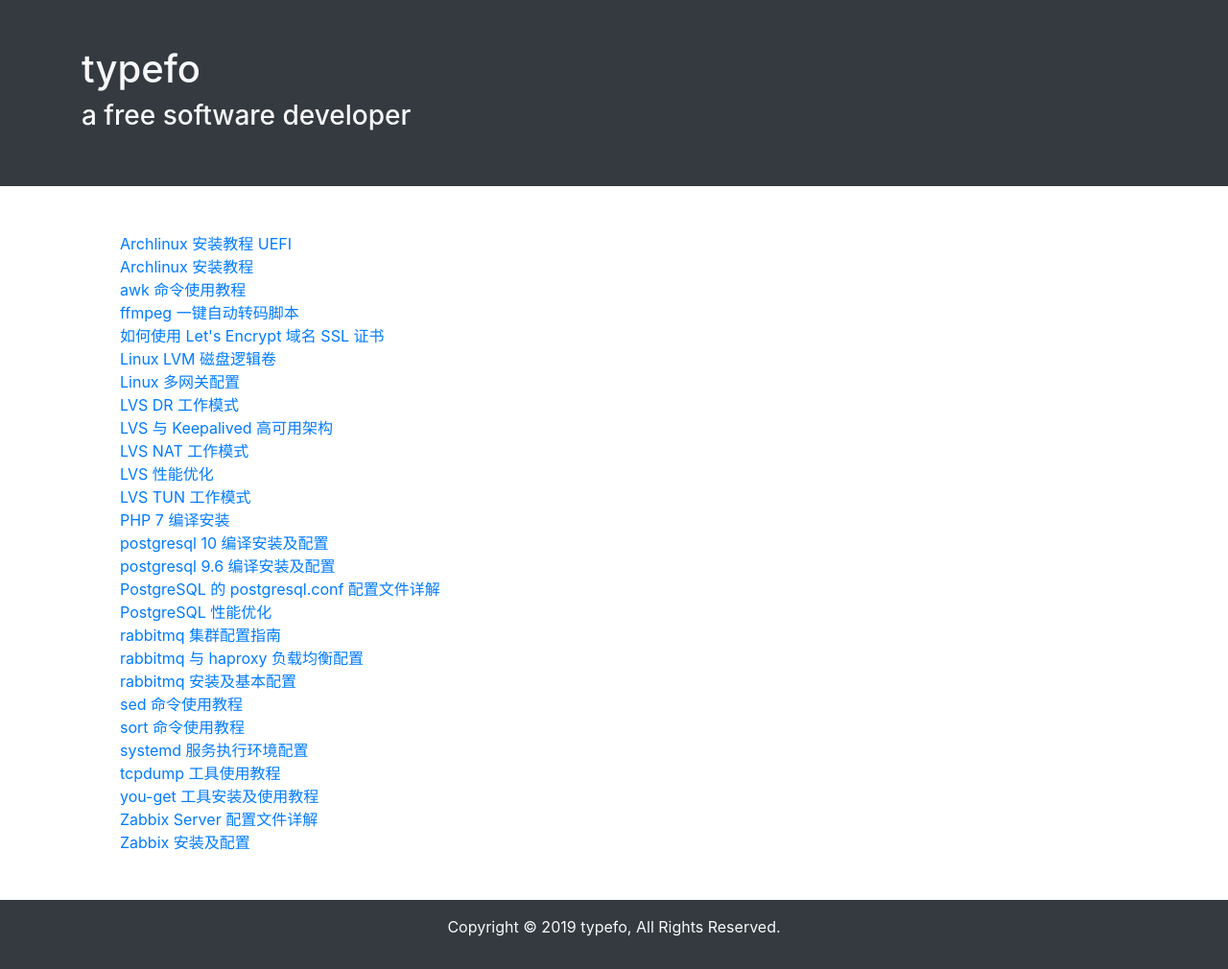
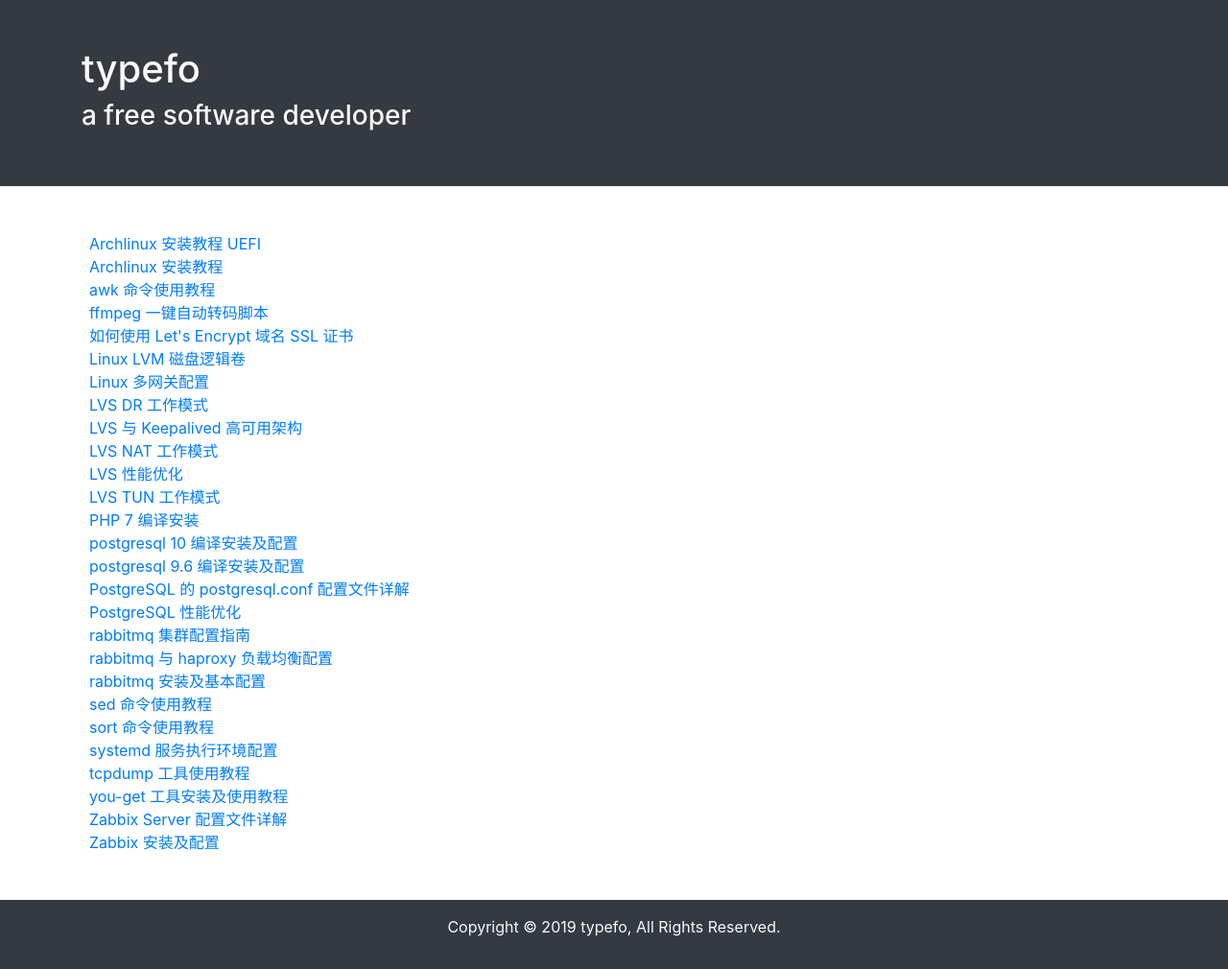
Before and after one commit to ehsud/blog, a Jekyll site: the page built from index.md, in a window 1280 px wide. Shown: the whole page at 96% size. Built offline with Jekyll 4.4.1, drawn with Linux system fonts in a browser that asks for light colours.

Commit message:
updated some files

```diff
--- a/assets/css/style.css
+++ b/assets/css/style.css
@@ -17,6 +17,10 @@ body {
     margin-bottom: 1rem;
 }
 
+ul {
+    margin-inline-start: -2rem;
+}
+
 li {
     list-style-type: circle;
     overflow: hidden;
```
